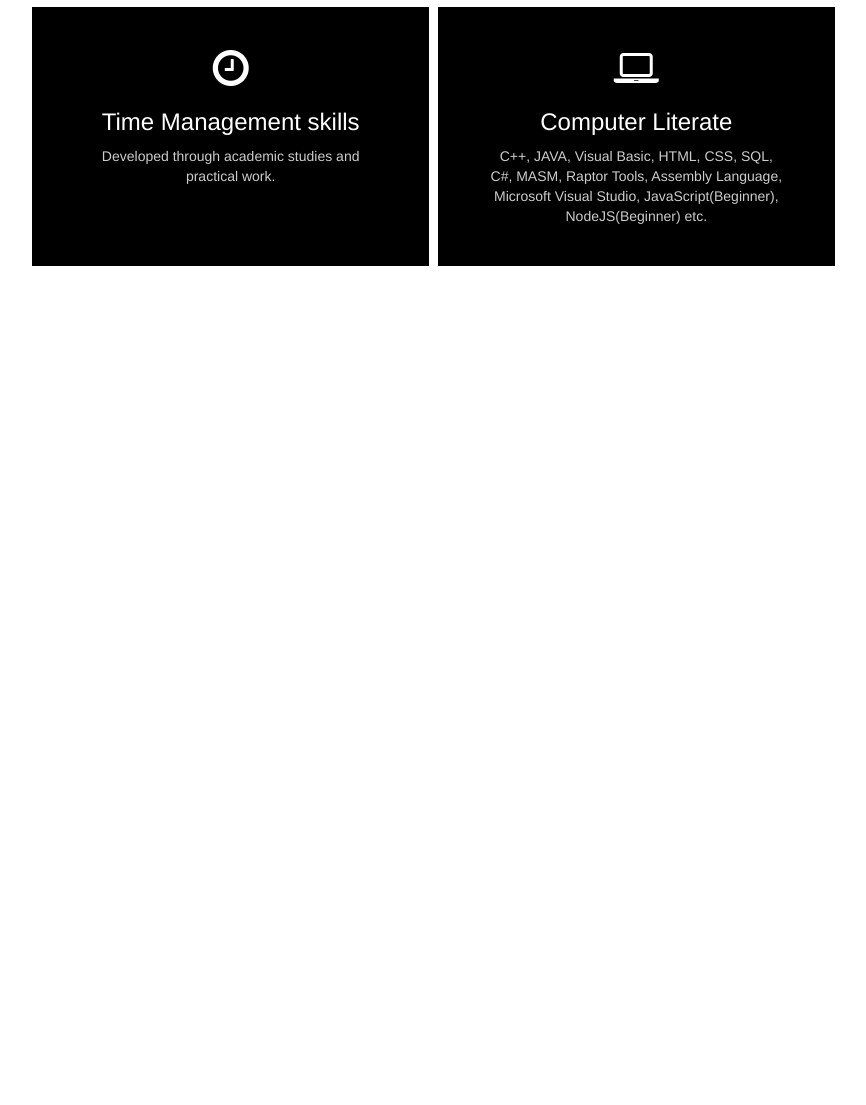
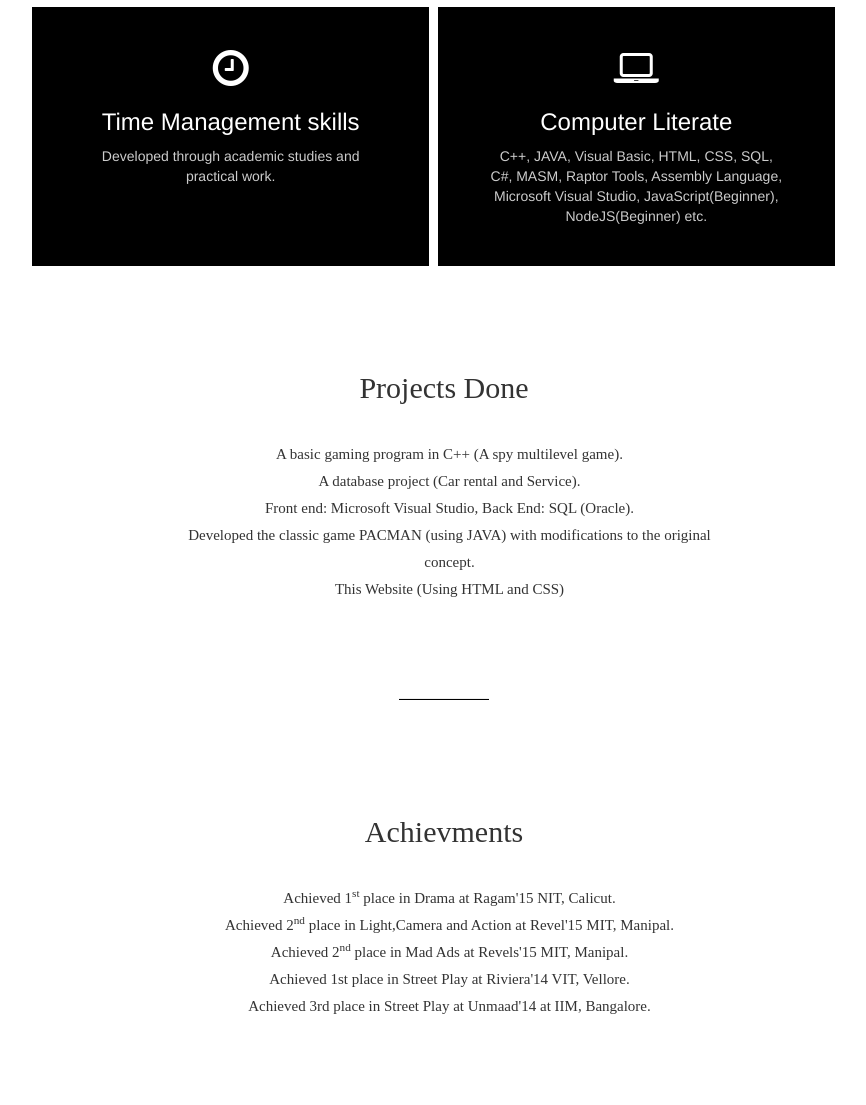
Before and after one commit to shivankmathur/shivankmathur.github.io, a plain HTML site: page personal_profile.html in a window 1280 px wide. Shown: the part 3412-4517 px from the top of the page, without its empty margins (196-1062 px from the left). Before the commit the page ends 3688 px from the top, so only its background shows below. Drawn offline with Linux system fonts and the light colour scheme.

Commit message:
Added Projects and Achievments

```diff
--- a/personal_profile.css
+++ b/personal_profile.css
@@ -243,3 +243,56 @@ i
 {
     margin-left: -21px;
 }
+
+/*---------------------------------------------------------------------------------------------------------------*/
+
+#project h2
+{
+  font-family: "proxima-nova";
+    padding-top: 75px;
+  padding-bottom: 17px;
+
+}
+
+#project p
+{
+  font-family: "proxima-nova";
+  font-size: 15px;
+  line-height: 1.8em;
+  letter-spacing: 0px;
+  font-weight: 400;
+  font-style: normal;
+  padding-top: 10px;
+  padding-right: 345px;
+  padding-left: 356px;
+  padding-bottom: 75px;
+}
+
+#project hr
+{
+  background-color: black;
+    height: 1px;
+    width: 90px;
+}
+
+#achiev h2
+{
+  font-family: "proxima-nova";
+    padding-top: 75px;
+  padding-bottom: 17px;
+
+}
+
+#achiev p
+{
+  font-family: "proxima-nova";
+  font-size: 15px;
+  line-height: 1.8em;
+  letter-spacing: 0px;
+  font-weight: 400;
+  font-style: normal;
+  padding-top: 10px;
+  padding-right: 345px;
+  padding-left: 356px;
+  padding-bottom: 75px;
+}
--- a/personal_profile.html
+++ b/personal_profile.html
@@ -201,6 +201,23 @@ html>
    </div>
 </div>
 
+<!-- ----------------------------------------------------------------------------------------------------------- -->
+
+<div class="container-fluid" id="project">
+    <h2 class="text-center">Projects Done</h2>
+    <p class="text-center">A basic gaming program in C++ (A spy multilevel game).</br>A database project (Car rental and Service).</br>Front end: Microsoft Visual Studio, Back End: SQL (Oracle).</br>Developed the classic game PACMAN (using JAVA) with modifications to the original concept.</br>This Website (Using HTML and CSS)</p>
+    <hr>
+ </div>
+
+<div class="container-fluid" id="achiev">
+    <h2 class="text-center">Achievments</h2>
+    <p class="text-center">Achieved 1<sup>st</sup> place in Drama at Ragam'15 NIT, Calicut.</br>Achieved 2<sup>nd</sup> place in Light,Camera and Action at Revel'15 MIT, Manipal.</br>Achieved 2<sup>nd</sup> place in Mad Ads at Revels'15 MIT, Manipal.</br>Achieved 1st place in Street Play at Riviera'14 VIT, Vellore.</br>Achieved 3rd place in Street Play at Unmaad'14 at IIM, Bangalore.</p>
+    </div>
+
+<!-- ------------------------------------------------------------------------------------------------------------- -->
+
+
+
 <!-- jQuery (necessary for Bootstrap's JavaScript plugins) -->
     <script src="dist/js/jquery-2.1.4.min.js"></script>
     <!-- Include all compiled plugins (below), or include individual files as needed -->
```
